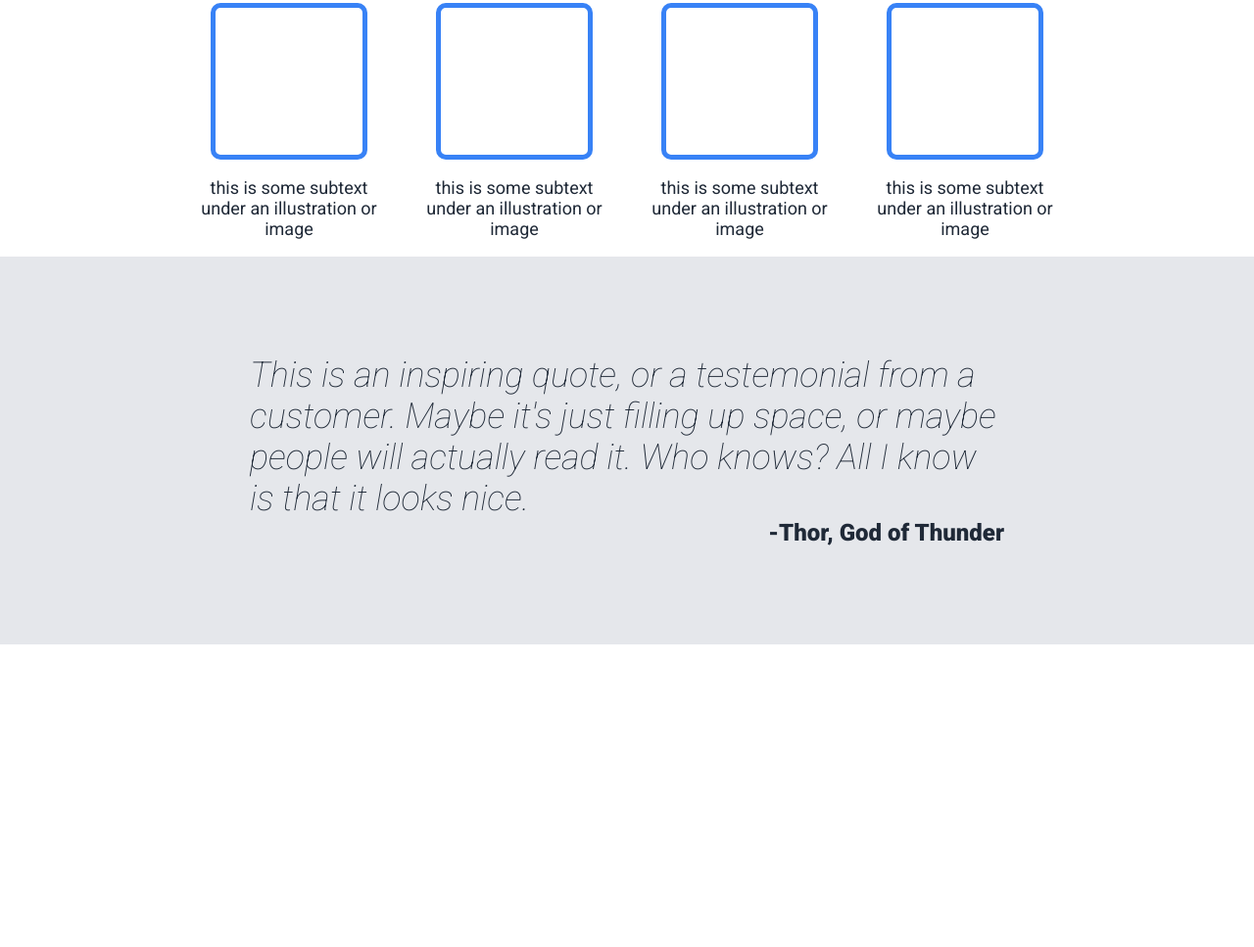
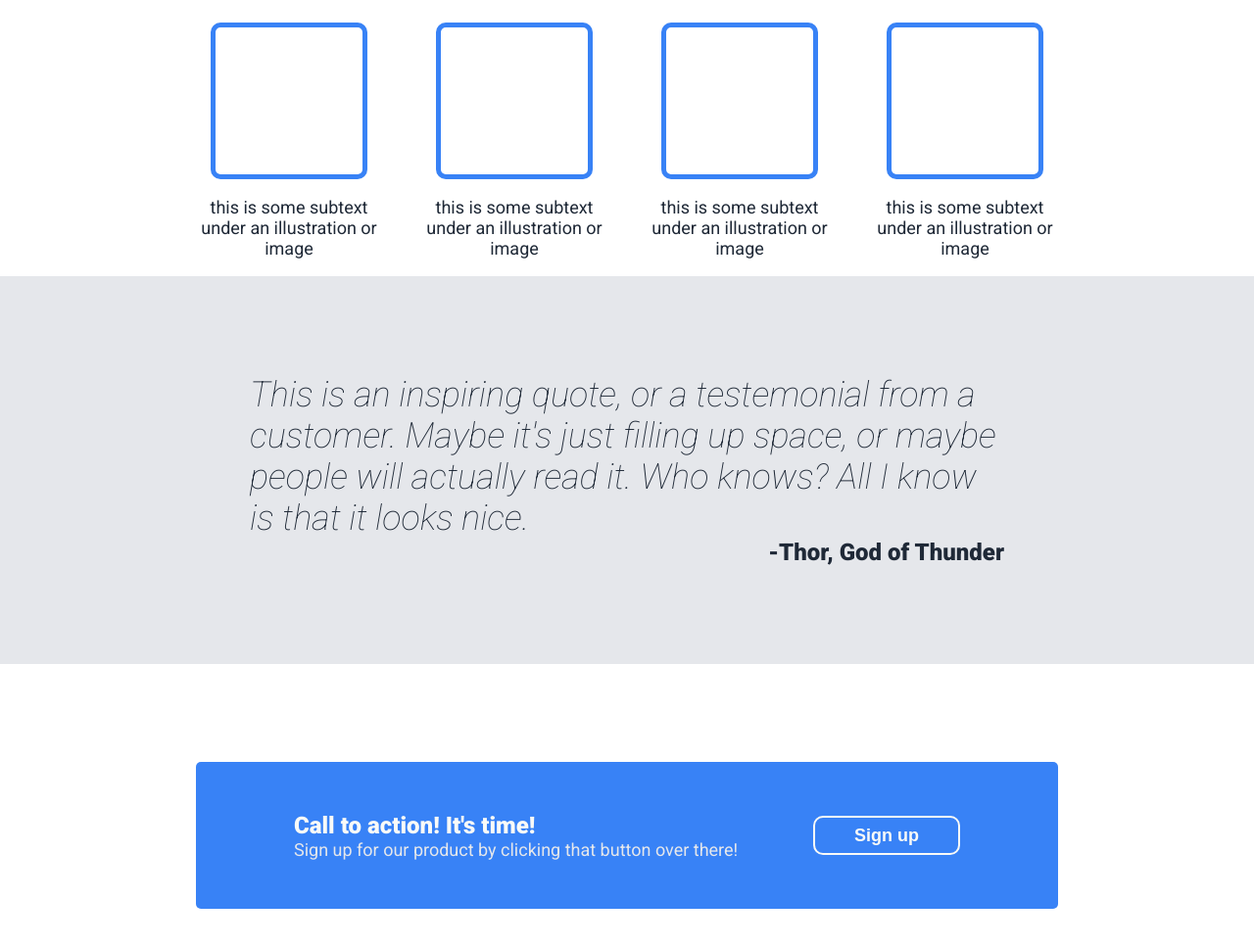
Before and after one commit to odin5on/odin-landing-page, a plain HTML site: page index.html in a window 1280 px wide. Shown: the part 619-1586 px from the top of the page at 98% size. Before the commit the page ends 1277 px from the top, so only its background shows below. Drawn offline with Linux system fonts and the light colour scheme.

Commit message:
Design call to action section
Wrote html and css for call to action portion of webpage

```diff
--- a/index.html
+++ b/index.html
@@ -71,7 +71,13 @@
     <div class="left"><strong>-Thor, God of Thunder</strong></div>
   </div>
   <div class="action">
-
+    <div class="blue-box">
+      <div class="column">
+        <strong>Call to action! It's time!</strong>
+        <p>Sign up for our product by clicking that button over there!</p>
+      </div>
+      <button><strong>Sign up</strong></button>
+    </div>
   </div>
   <div class="footer">
 
--- a/style.css
+++ b/style.css
@@ -33,6 +33,7 @@ body {
   padding-left: 200px;
   padding-right: 200px;
   height: 450px;
+  justify-content: center;
   align-items: center;
   gap: 50px;
 }
@@ -70,7 +71,7 @@ button {
   color: #1f2937;
   font-size: 36px;
   gap: 30px;
-  padding-top: 30px;
+  padding-top: 50px;
 }
 
 .image-placeholder{
@@ -122,3 +123,42 @@ button {
   font-size: 24px;
   text-align: right;
 }
+
+.action{
+  display: flex;
+  align-items: center;
+  justify-content: center;
+  padding: 100px 200px;
+
+}
+
+.blue-box{
+  background-color: #3882f6;
+  border-radius: 5px;
+  height: 150px;
+  flex: auto;
+  display: flex;
+  align-items: center;
+  justify-content: space-between;
+  padding-left: 100px;
+  padding-right: 100px;
+  color: #f9faf8;
+  font-size: 24px;
+}
+
+.column{
+  display: flex;
+  flex-direction: column;
+  justify-content: center;
+}
+
+.column p{
+  margin: 0;
+  font-size: 18px;
+  color: #e5e7eb;
+}
+
+.action button{
+  border: solid #f9faf8 2px;
+
+}
```
